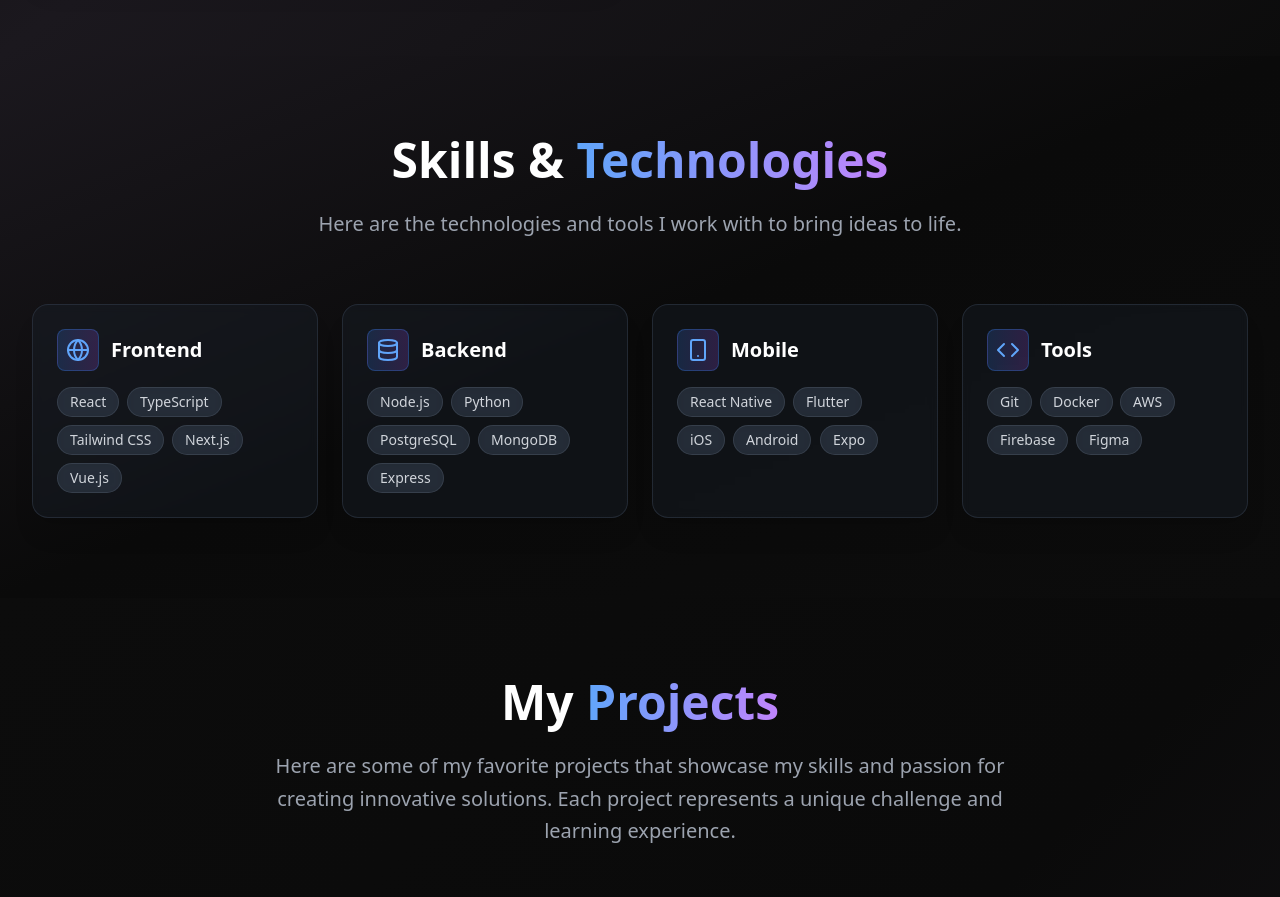
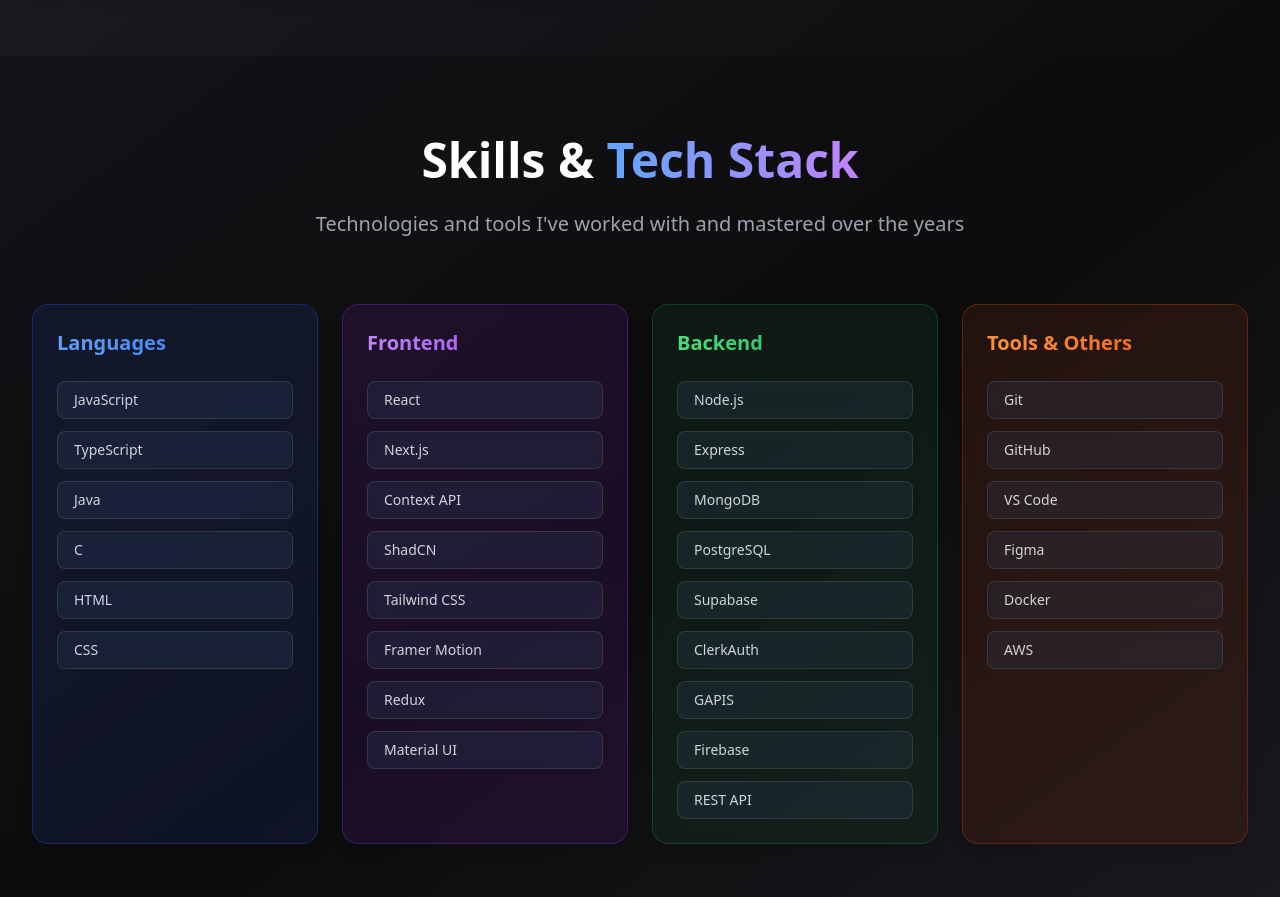
Before and after one commit to InfinityxMani/zest-react-gallery, a React (Vite) app: page / in a window 1280 px wide. Shown: the part 1720-2617 px from the top of the page. Built offline with nearby package versions, Linux system fonts and the light colour scheme.

Commit message:
Refactor: Improve theme and add education section
- Updated the light and dark theme with new color codes.
- Added an education section.
- Removed "Available for Hire" and "SIH 2024 Winner" badges.
- Fixed ProjectCard animation error.

```diff
--- /dev/null
+++ b/src/components/Education.tsx
@@ -0,0 +1,133 @@
+
+import React from 'react';
+import { motion } from 'framer-motion';
+import { GraduationCap, Calendar, MapPin } from 'lucide-react';
+
+const Education = () => {
+  const education = [
+    {
+      degree: 'Bachelor of Technology in Computer Science',
+      institution: 'XYZ University',
+      location: 'Mumbai, India',
+      period: '2020 - 2024',
+      grade: 'CGPA: 8.5/10',
+      description: 'Specialized in Software Engineering and Web Development. Active member of coding club and hackathon participant.'
+    },
+    {
+      degree: 'Higher Secondary Education (Science)',
+      institution: 'ABC School',
+      location: 'Mumbai, India',
+      period: '2018 - 2020',
+      grade: '92.5%',
+      description: 'Physics, Chemistry, Mathematics, and Computer Science. School topper in Computer Science.'
+    }
+  ];
+
+  const containerVariants = {
+    hidden: { opacity: 0 },
+    visible: {
+      opacity: 1,
+      transition: {
+        staggerChildren: 0.2,
+        delayChildren: 0.1
+      }
+    }
+  };
+
+  const itemVariants = {
+    hidden: { opacity: 0, x: -30 },
+    visible: {
+      opacity: 1,
+      x: 0,
+      transition: {
+        duration: 0.6
+      }
+    }
+  };
+
+  return (
+    <div className="py-20 px-4 sm:px-6 lg:px-8 bg-gradient-to-br from-gray-50 via-white to-gray-100 dark:from-[#1c1920] dark:via-[#141217] dark:to-[#0c0c0c] transition-colors duration-300">
+      <div className="max-w-7xl mx-auto">
+        <motion.div
+          className="text-center mb-16"
+          initial={{ opacity: 0, y: 30 }}
+          whileInView={{ opacity: 1, y: 0 }}
+          viewport={{ once: true }}
+          transition={{ duration: 0.6 }}
+        >
+          <h2 className="text-4xl sm:text-5xl font-bold text-gray-800 dark:text-white mb-6">
+            My{' '}
+            <span className="bg-gradient-to-r from-blue-600 to-purple-600 dark:from-blue-400 dark:to-purple-400 bg-clip-text text-transparent">
+              Education
+            </span>
+          </h2>
+          <p className="text-xl text-gray-600 dark:text-gray-400 max-w-3xl mx-auto leading-relaxed">
+            My academic journey and the foundation that shaped my technical skills.
+          </p>
+        </motion.div>
+
+        <motion.div
+          className="space-y-8"
+          variants={containerVariants}
+          initial="hidden"
+          whileInView="visible"
+          viewport={{ once: true }}
+        >
+          {education.map((edu, index) => (
+            <motion.div
+              key={edu.degree}
+              className="bg-white/70 dark:bg-gray-800/30 backdrop-blur-sm rounded-2xl p-8 border border-gray-200/50 dark:border-gray-700/50 shadow-lg hover:bg-white/80 dark:hover:bg-gray-800/50 transition-all duration-300"
+              variants={itemVariants}
+              whileHover={{ scale: 1.02, y: -5 }}
+            >
+              <div className="flex flex-col lg:flex-row lg:items-start lg:justify-between">
+                <div className="flex-1">
+                  <div className="flex items-center mb-4">
+                    <motion.div
+                      className="bg-gradient-to-r from-blue-500/20 to-purple-500/20 text-blue-600 dark:text-blue-400 p-3 rounded-lg mr-4 border border-blue-500/30"
+                      whileHover={{ rotate: 360 }}
+                      transition={{ duration: 0.5 }}
+                    >
+                      <GraduationCap className="w-6 h-6" />
+                    </motion.div>
+                    <div>
+                      <h3 className="text-xl lg:text-2xl font-semibold text-gray-800 dark:text-white mb-1">
+                        {edu.degree}
+                      </h3>
+                      <h4 className="text-lg font-medium text-blue-600 dark:text-blue-400">
+                        {edu.institution}
+                      </h4>
+                    </div>
+                  </div>
+
+                  <div className="flex flex-col sm:flex-row sm:items-center space-y-2 sm:space-y-0 sm:space-x-6 mb-4">
+                    <div className="flex items-center text-gray-600 dark:text-gray-400">
+                      <Calendar className="w-4 h-4 mr-2" />
+                      <span className="text-sm">{edu.period}</span>
+                    </div>
+                    <div className="flex items-center text-gray-600 dark:text-gray-400">
+                      <MapPin className="w-4 h-4 mr-2" />
+                      <span className="text-sm">{edu.location}</span>
+                    </div>
+                  </div>
+
+                  <div className="mb-4">
+                    <span className="bg-green-100 dark:bg-green-900/30 text-green-700 dark:text-green-400 px-3 py-1 rounded-full text-sm font-medium border border-green-200 dark:border-green-800/50">
+                      {edu.grade}
+                    </span>
+                  </div>
+
+                  <p className="text-gray-600 dark:text-gray-400 leading-relaxed">
+                    {edu.description}
+                  </p>
+                </div>
+              </div>
+            </motion.div>
+          ))}
+        </motion.div>
+      </div>
+    </div>
+  );
+};
+
+export default Education;
--- a/src/components/Navigation.tsx
+++ b/src/components/Navigation.tsx
@@ -28,6 +28,7 @@ const Navigation = () => {
     { href: '#home', label: 'Home' },
     { href: '#about', label: 'About' },
     { href: '#skills', label: 'Skills' },
+    { href: '#education', label: 'Education' },
     { href: '#projects', label: 'Projects' },
     { href: '#achievements', label: 'Achievements' },
     { href: '#contact', label: 'Contact' },
--- a/src/components/ProjectCard.tsx
+++ b/src/components/ProjectCard.tsx
@@ -1,7 +1,7 @@
 
 import React from 'react';
+import { motion } from 'framer-motion';
 import { ExternalLink, Github } from 'lucide-react';
-import { motion } from 'framer-motion';
 
 interface ProjectCardProps {
   title: string;
@@ -13,19 +13,11 @@ interface ProjectCardProps {
   index: number;
 }
 
-const ProjectCard: React.FC<ProjectCardProps> = ({
-  title,
-  description,
-  image,
-  technologies,
-  liveUrl,
-  githubUrl,
-  index
-}) => {
+const ProjectCard = ({ title, description, image, technologies, liveUrl, githubUrl, index }: ProjectCardProps) => {
   const cardVariants = {
     hidden: {
       opacity: 0,
-      y: 50,
+      y: 30,
       scale: 0.9
     },
     visible: {
@@ -34,97 +26,64 @@ const ProjectCard: React.FC<ProjectCardProps> = ({
       scale: 1,
       transition: {
         duration: 0.6,
-        delay: index * 0.1,
-        ease: "easeOut"
+        delay: index * 0.1
       }
     }
   };
 
   return (
     <motion.div
-      className="bg-white dark:bg-gray-800 rounded-2xl overflow-hidden border border-gray-200 dark:border-gray-700 shadow-lg group"
+      className="bg-white/5 dark:bg-gray-800/30 backdrop-blur-sm rounded-2xl overflow-hidden border border-gray-200/20 dark:border-gray-700/50 shadow-xl hover:bg-white/10 dark:hover:bg-gray-800/50 transition-all duration-300 group"
       variants={cardVariants}
-      initial="hidden"
-      whileInView="visible"
-      viewport={{ once: true }}
-      whileHover={{
-        y: -10,
-        scale: 1.02,
-        transition: { duration: 0.3 }
-      }}
+      whileHover={{ scale: 1.03, y: -5 }}
+      transition={{ duration: 0.3 }}
     >
       <div className="relative overflow-hidden">
-        <motion.img
+        <img
           src={image}
           alt={title}
-          className="w-full h-48 object-cover"
-          whileHover={{ scale: 1.1 }}
-          transition={{ duration: 0.5 }}
+          className="w-full h-48 object-cover transition-transform duration-300 group-hover:scale-110"
         />
-        <div className="absolute inset-0 bg-gradient-to-t from-black/50 to-transparent opacity-0 group-hover:opacity-100 transition-opacity duration-300"></div>
-        <motion.div
-          className="absolute top-4 right-4 flex space-x-2 opacity-0 group-hover:opacity-100"
-          initial={{ y: -20 }}
-          whileHover={{ y: 0 }}
-          transition={{ duration: 0.3 }}
-        >
+        <div className="absolute inset-0 bg-gradient-to-t from-black/60 to-transparent opacity-0 group-hover:opacity-100 transition-opacity duration-300" />
+        <div className="absolute top-4 right-4 flex space-x-2 opacity-0 group-hover:opacity-100 transition-opacity duration-300">
           <motion.a
             href={liveUrl}
-            className="bg-white/20 backdrop-blur-md p-2 rounded-full hover:bg-white/30 transition-colors duration-200"
+            className="bg-white/20 backdrop-blur-sm text-white p-2 rounded-full hover:bg-white/30 transition-colors duration-200"
             whileHover={{ scale: 1.1 }}
-            whileTap={{ scale: 0.95 }}
+            whileTap={{ scale: 0.9 }}
           >
-            <ExternalLink className="w-4 h-4 text-white" />
+            <ExternalLink className="w-4 h-4" />
           </motion.a>
           <motion.a
             href={githubUrl}
-            className="bg-white/20 backdrop-blur-md p-2 rounded-full hover:bg-white/30 transition-colors duration-200"
+            className="bg-white/20 backdrop-blur-sm text-white p-2 rounded-full hover:bg-white/30 transition-colors duration-200"
             whileHover={{ scale: 1.1 }}
-            whileTap={{ scale: 0.95 }}
+            whileTap={{ scale: 0.9 }}
           >
-            <Github className="w-4 h-4 text-white" />
+            <Github className="w-4 h-4" />
           </motion.a>
-        </motion.div>
+        </div>
       </div>
 
       <div className="p-6">
-        <motion.h3
-          className="text-xl font-semibold text-gray-900 dark:text-white mb-3"
-          initial={{ opacity: 0 }}
-          whileInView={{ opacity: 1 }}
-          transition={{ duration: 0.5, delay: 0.2 }}
-        >
-          {title}
-        </motion.h3>
-        <motion.p
-          className="text-gray-600 dark:text-gray-400 mb-4 leading-relaxed"
-          initial={{ opacity: 0 }}
-          whileInView={{ opacity: 1 }}
-          transition={{ duration: 0.5, delay: 0.3 }}
-        >
-          {description}
-        </motion.p>
-
-        <motion.div
-          className="flex flex-wrap gap-2"
-          initial={{ opacity: 0 }}
-          whileInView={{ opacity: 1 }}
-          transition={{ duration: 0.5, delay: 0.4 }}
-        >
+        <h3 className="text-xl font-semibold text-gray-800 dark:text-white mb-3">{title}</h3>
+        <p className="text-gray-600 dark:text-gray-400 mb-4 leading-relaxed">{description}</p>
+        <div className="flex flex-wrap gap-2">
           {technologies.map((tech, techIndex) => (
             <motion.span
               key={tech}
-              className="bg-gray-100 dark:bg-gray-700 text-gray-700 dark:text-gray-300 px-3 py-1 rounded-full text-sm hover:bg-blue-100 dark:hover:bg-blue-900/30 hover:text-blue-600 dark:hover:text-blue-400 transition-colors duration-200 cursor-pointer"
+              className="bg-gray-100/50 dark:bg-gray-700/50 text-gray-700 dark:text-gray-300 px-3 py-1 rounded-full text-sm hover:bg-gradient-to-r hover:from-blue-500/20 hover:to-purple-500/20 hover:text-blue-600 dark:hover:text-blue-400 cursor-pointer backdrop-blur-sm border border-gray-200/50 dark:border-gray-600/50 hover:border-blue-500/50"
               whileHover={{ scale: 1.05 }}
               whileTap={{ scale: 0.95 }}
-              initial={{ opacity: 0, x: -10 }}
-              whileInView={{ opacity: 1, x: 0 }}
+              initial={{ opacity: 0, scale: 0.8 }}
+              whileInView={{ opacity: 1, scale: 1 }}
+              viewport={{ once: true }}
               transition={{ duration: 0.3, delay: techIndex * 0.05 }}
             >
               {tech}
             </motion.span>
           ))}
-        </motion.div>
+        </div>
       </div>
     </motion.div>
   );
--- a/src/components/Skills.tsx
+++ b/src/components/Skills.tsx
@@ -4,26 +4,34 @@ import { Code, Database, Globe, Smartphone } from 'lucide-react';
 import { motion } from 'framer-motion';
 
 const Skills = () => {
-  const skills = [
+  const skillCategories = [
     {
-      category: 'Frontend',
-      icon: <Globe className="w-6 h-6" />,
-      technologies: ['React', 'TypeScript', 'Tailwind CSS', 'Next.js', 'Vue.js']
+      title: 'Languages',
+      color: 'from-blue-400 to-blue-600',
+      bgColor: 'bg-blue-50 dark:bg-blue-900/20',
+      borderColor: 'border-blue-200 dark:border-blue-800/50',
+      technologies: ['JavaScript', 'TypeScript', 'Java', 'C', 'HTML', 'CSS']
     },
     {
-      category: 'Backend',
-      icon: <Database className="w-6 h-6" />,
-      technologies: ['Node.js', 'Python', 'PostgreSQL', 'MongoDB', 'Express']
+      title: 'Frontend',
+      color: 'from-purple-400 to-purple-600',
+      bgColor: 'bg-purple-50 dark:bg-purple-900/20',
+      borderColor: 'border-purple-200 dark:border-purple-800/50',
+      technologies: ['React', 'Next.js', 'Context API', 'ShadCN', 'Tailwind CSS', 'Framer Motion', 'Redux', 'Material UI']
     },
     {
-      category: 'Mobile',
-      icon: <Smartphone className="w-6 h-6" />,
-      technologies: ['React Native', 'Flutter', 'iOS', 'Android', 'Expo']
+      title: 'Backend',
+      color: 'from-green-400 to-green-600',
+      bgColor: 'bg-green-50 dark:bg-green-900/20',
+      borderColor: 'border-green-200 dark:border-green-800/50',
+      technologies: ['Node.js', 'Express', 'MongoDB', 'PostgreSQL', 'Supabase', 'ClerkAuth', 'GAPIS', 'Firebase', 'REST API']
     },
     {
-      category: 'Tools',
-      icon: <Code className="w-6 h-6" />,
-      technologies: ['Git', 'Docker', 'AWS', 'Firebase', 'Figma']
+      title: 'Tools & Others',
+      color: 'from-orange-400 to-orange-600',
+      bgColor: 'bg-orange-50 dark:bg-orange-900/20',
+      borderColor: 'border-orange-200 dark:border-orange-800/50',
+      technologies: ['Git', 'GitHub', 'VS Code', 'Figma', 'Docker', 'AWS']
     }
   ];
 
@@ -51,7 +59,7 @@ const Skills = () => {
   };
 
   return (
-    <div className="py-20 px-4 sm:px-6 lg:px-8 bg-gradient-to-br from-[#1b181e] via-[#0a0a0a] to-[#0c0c0c] transition-colors duration-300">
+    <div className="py-20 px-4 sm:px-6 lg:px-8 bg-gradient-to-br from-white via-gray-50 to-gray-100 dark:from-[#141217] dark:via-[#0c0c0c] dark:to-[#1c1920] transition-colors duration-300">
       <div className="max-w-7xl mx-auto">
         <motion.div
           className="text-center mb-16"
@@ -60,14 +68,14 @@ const Skills = () => {
           viewport={{ once: true }}
           transition={{ duration: 0.6 }}
         >
-          <h2 className="text-4xl sm:text-5xl font-bold text-white mb-6">
+          <h2 className="text-4xl sm:text-5xl font-bold text-gray-800 dark:text-white mb-6">
             Skills &{' '}
-            <span className="bg-gradient-to-r from-blue-400 to-purple-400 bg-clip-text text-transparent">
-              Technologies
+            <span className="bg-gradient-to-r from-blue-600 to-purple-600 dark:from-blue-400 dark:to-purple-400 bg-clip-text text-transparent">
+              Tech Stack
             </span>
           </h2>
-          <p className="text-xl text-gray-400 max-w-3xl mx-auto leading-relaxed">
-            Here are the technologies and tools I work with to bring ideas to life.
+          <p className="text-xl text-gray-600 dark:text-gray-400 max-w-3xl mx-auto leading-relaxed">
+            Technologies and tools I've worked with and mastered over the years
           </p>
         </motion.div>
 
@@ -78,43 +86,49 @@ const Skills = () => {
           whileInView="visible"
           viewport={{ once: true }}
         >
-          {skills.map((skill, index) => (
+          {skillCategories.map((category, index) => (
             <motion.div
-              key={skill.category}
-              className="bg-gray-800/30 backdrop-blur-sm rounded-2xl p-6 border border-gray-700/50 shadow-xl hover:bg-gray-800/50 transition-all duration-300"
+              key={category.title}
+              className={`${category.bgColor} ${category.borderColor} backdrop-blur-sm rounded-2xl p-6 border shadow-lg hover:shadow-xl transition-all duration-300`}
               variants={cardVariants}
               whileHover={{ scale: 1.03, y: -5 }}
               transition={{ duration: 0.3 }}
             >
-              <div className="flex items-center mb-4">
-                <motion.div
-                  className="bg-gradient-to-r from-blue-500/20 to-purple-500/20 text-blue-400 p-2 rounded-lg mr-3 border border-blue-500/30"
-                  whileHover={{ rotate: 360 }}
-                  transition={{ duration: 0.5 }}
-                >
-                  {skill.icon}
-                </motion.div>
-                <h4 className="text-xl font-semibold text-white">{skill.category}</h4>
+              <div className="mb-6">
+                <h3 className={`text-xl font-bold bg-gradient-to-r ${category.color} bg-clip-text text-transparent mb-4`}>
+                  {category.title}
+                </h3>
               </div>
-              <div className="flex flex-wrap gap-2">
-                {skill.technologies.map((tech, techIndex) => (
-                  <motion.span
+
+              <div className="space-y-3">
+                {category.technologies.map((tech, techIndex) => (
+                  <motion.div
                     key={tech}
-                    className="bg-gray-700/50 text-gray-300 px-3 py-1 rounded-full text-sm hover:bg-gradient-to-r hover:from-blue-500/20 hover:to-purple-500/20 hover:text-blue-400 cursor-pointer backdrop-blur-sm border border-gray-600/50 hover:border-blue-500/50"
-                    whileHover={{ scale: 1.05 }}
-                    whileTap={{ scale: 0.95 }}
-                    initial={{ opacity: 0, scale: 0.8 }}
-                    whileInView={{ opacity: 1, scale: 1 }}
+                    className="bg-white/70 dark:bg-gray-800/50 text-gray-700 dark:text-gray-300 px-4 py-2 rounded-lg text-sm font-medium hover:bg-white dark:hover:bg-gray-700 cursor-pointer backdrop-blur-sm border border-gray-200/50 dark:border-gray-600/50 transition-all duration-200"
+                    whileHover={{ scale: 1.02, x: 2 }}
+                    whileTap={{ scale: 0.98 }}
+                    initial={{ opacity: 0, x: -20 }}
+                    whileInView={{ opacity: 1, x: 0 }}
                     viewport={{ once: true }}
                     transition={{ duration: 0.3, delay: techIndex * 0.05 }}
                   >
                     {tech}
-                  </motion.span>
+                  </motion.div>
                 ))}
               </div>
             </motion.div>
           ))}
         </motion.div>
+
+        <motion.p
+          className="text-center text-gray-600 dark:text-gray-400 mt-12 text-lg"
+          initial={{ opacity: 0, y: 20 }}
+          whileInView={{ opacity: 1, y: 0 }}
+          viewport={{ once: true }}
+          transition={{ duration: 0.6, delay: 0.8 }}
+        >
+          Always learning and exploring new technologies to stay at the cutting edge of web development.
+        </motion.p>
       </div>
     </div>
   );
--- a/src/pages/Index.tsx
+++ b/src/pages/Index.tsx
@@ -4,6 +4,7 @@ import Navigation from '../components/Navigation';
 import Hero from '../components/Hero';
 import About from '../components/About';
 import Skills from '../components/Skills';
+import Education from '../components/Education';
 import Projects from '../components/Projects';
 import Achievements from '../components/Achievements';
 import Contact from '../components/Contact';
@@ -11,7 +12,7 @@ import Footer from '../components/Footer';
 
 const Index = () => {
   return (
-    <div className="min-h-screen bg-gradient-to-br from-[#1b181e] via-[#0a0a0a] to-[#0c0c0c] transition-colors duration-300">
+    <div className="min-h-screen bg-gradient-to-br from-gray-50 via-white to-gray-100 dark:from-[#1c1920] dark:via-[#141217] dark:to-[#0c0c0c] transition-colors duration-300">
       <Navigation />
       <main>
         <section id="home">
@@ -22,6 +23,9 @@ const Index = () => {
         </section>
         <section id="skills">
           <Skills />
+        </section>
+        <section id="education">
+          <Education />
         </section>
         <section id="projects">
           <Projects />
```
Also changed, not shown: src/components/Hero.tsx (+11 -33 lines).
